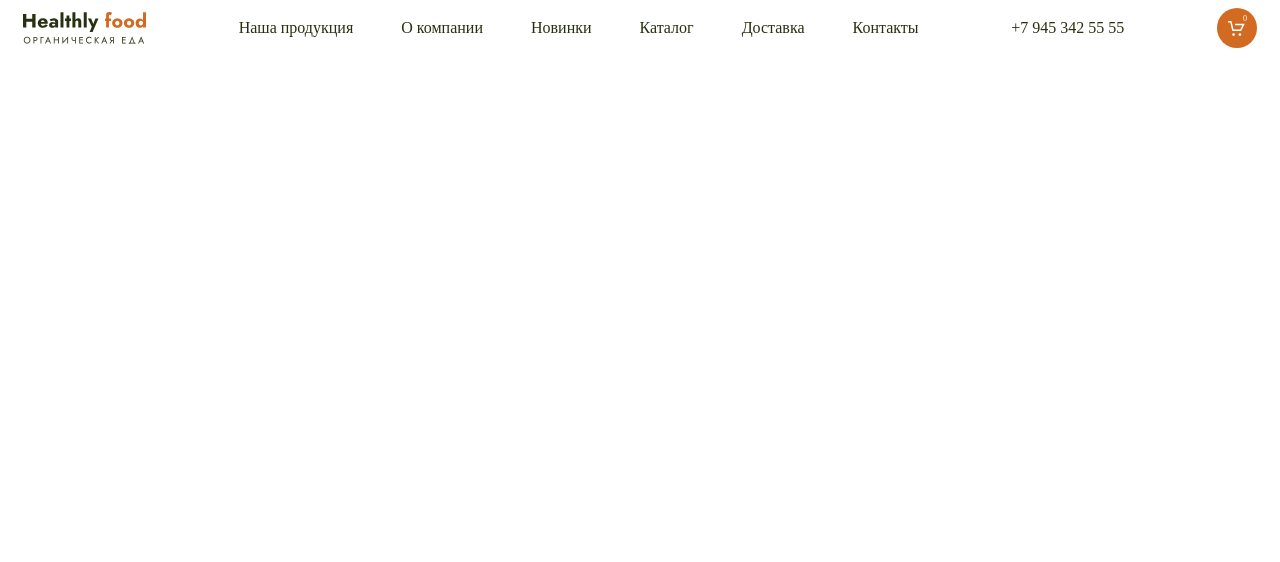
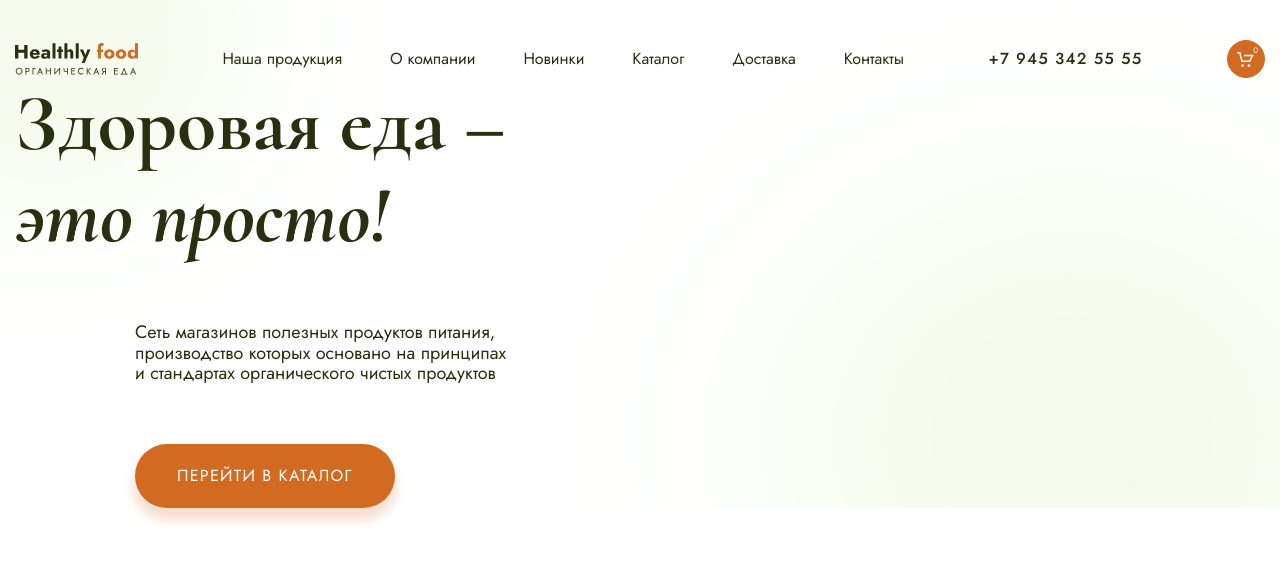
Before and after one commit to catharsis29/Module02-Shop, a website built with webpack: page src/index.html in a window 1280 px wide. Built offline with nearby package versions, Linux system fonts and the light colour scheme.

Commit message:
add main

```diff
--- a/package.json
+++ b/package.json
@@ -16,6 +16,7 @@
     "webpack-dev-server": "^4.7.3"
   },
   "dependencies": {
-    "html-webpack-plugin": "^5.5.0"
+    "html-webpack-plugin": "^5.5.0",
+    "normalize.css": "^8.0.1"
   }
 }
--- a/src/index.html
+++ b/src/index.html
@@ -16,7 +16,7 @@
                         <a href="#" class="header__link">Наша продукция</a>
                     </li>
                     <li class="header__item">
-                        <a href="#" class="header__link">О компании</a>
+                        <a href="#" class="header__link">О&nbsp;компании</a>
                     </li>
                     <li class="header__item">
                         <a href="#" class="header__link">Новинки</a>
@@ -33,10 +33,25 @@
                 </ul>
             </nav>
             <a href="tel:+79453425555" class="header__tel">+7 945 342 55 55</a>
-            <a href="#" class="header__cart">
+            <button class="header__cart">
                 <span class="header__counter">0</span>
-            </a>
+            </button>
         </header>
+        <div class="container">
+            <div class="main__text">
+                <h1 class="title title_block">
+                    Здоровая еда &ndash;
+                    <span class="title__span">это просто!</span>
+                </h1>
+                <div class="main__item">
+                    <p class="description description_size-s">Сеть магазинов полезных продуктов питания, производство которых основано на&nbsp;принципах и&nbsp;стандартах органического чистых продуктов
+                    </p>
+                    <div class="main__link">
+                        <a href="#" class="link">Перейти в каталог</a>
+                    </div>
+                </div>
+            </div>
+        </div>
     </div>
 </body>
 </html>
--- a/src/index.js
+++ b/src/index.js
@@ -1,2 +1,3 @@
+import 'normalize.css'
 import './styles/main.scss';
 import './index.html';
--- a/src/styles/main.scss
+++ b/src/styles/main.scss
@@ -1,32 +1,47 @@
-$text:#27300f;
+@import url('https://fonts.googleapis.com/css2?family=Cormorant:ital,wght@0,700;1,700&family=Jost:wght@400;500&display=swap');
+
+$green:#27300f;
 $orange:#d26a22;
 $white:#fff;
+
+$font-jost: 'Jost', serif;
+$font-cormorant: 'Cormorant', serif;
+
+html {
+    font-size: 10px;
+}
+
+body {
+    font-size: 1.6rem;
+    font-family: $font-jost;
+    color: $green;
+}
+
 .header {
     max-width: 1440px;
     margin: 0 auto;
-    padding-left: 15px;
-    padding-right: 15px;
     display: flex;
     justify-content: space-between;
     align-items: center;
+    padding: 4rem 15px 0 15px;
     &__nav {
         display: flex;
-        gap: 48px;
+        gap: 4.8rem;
         list-style-type: none;
         margin: 0;
         padding-left: 0;
     }
     &__link {
-        font-size: 16px;
-        color: $text;
+        color: $green;
         text-decoration: none;
         &:hover {
             color:$orange;
         }
     }
     &__tel {
-        font-size: 16px;
-        color: $text;
+        font-weight: 500;
+        color: $green;
+        letter-spacing: 0.12rem;
         text-decoration: none;
         &:hover {
             color:$orange;
@@ -34,22 +49,27 @@ $white:#fff;
     }
     &__cart {
         display: block;
-        width: 40px;
-        height: 40px;
+        width: 3.8rem;
+        height: 3.8rem;
         border-radius: 100%;
         background-color: $orange;
         background-image: url(../images/cart.svg);
         background-repeat: no-repeat;
         background-position: center center;
-        background-size: 17px 15px;
+        background-size: 1.7rem 1.5rem;
         position: relative;
+        border: 1px solid $orange;
+        &:hover {
+            background-color: $green;
+            border: 1px solid $green;
+        }
     }
     &__counter {
-        font-size: 8px;
+        font-size: .8rem;
         color: $white;
         position: absolute;
-        right: 10px;
-        top: 6px;
+        right: .6rem;
+        top: .5rem;
     }
 }
 .logo {
@@ -57,6 +77,56 @@ $white:#fff;
     background-image: url(../images/logo.svg);
     background-repeat: no-repeat;
     background-size: cover;
-    width: 123px;
-    height: 32px;
+    width: 12.3rem;
+    height: 3.2rem;
 }
+.container {
+    max-width: 1440px;
+    margin: 0 auto;
+    padding-left: 15px;
+    padding-right: 15px;
+}
+.main {
+    background-image: url(../images/main.png);
+    background-size: cover;
+    background-position-x: center;
+    &__item {
+        margin-left: 12rem;
+        max-width: 378px;
+        margin-top: 6rem;
+    }
+    &__link {
+        margin-top: 6rem;
+    }
+}
+.title {
+    font-family: $font-cormorant;
+    font-weight: 700;
+    font-size: 8rem;
+    margin: 0;
+    &__span {
+        font-style:italic;
+    }
+    &_block {
+        .title__span {
+            display: block;
+        }
+    }
+}
+.description {
+    margin: 0;
+    &_size-s {
+        font-size:1.8rem;
+    }
+}
+.link {
+    color:$white;
+    text-transform: uppercase;
+    text-decoration: none;
+    padding: 2.3rem 4.2rem;
+    letter-spacing: 0.13rem;
+    background-color: $orange;
+    border-radius: 3.8rem;
+    box-shadow: 0 1rem 1.1rem .2rem rgba(207, 92, 13, .2);
+    display:inline-block;
+}
```
Also changed, not shown: dist/images/f41c11464661d53c757b.png (added), dist/index.html, dist/styles/main.css, src/images/cat.jpg (deleted), src/images/main.png (added), 1 other file.
